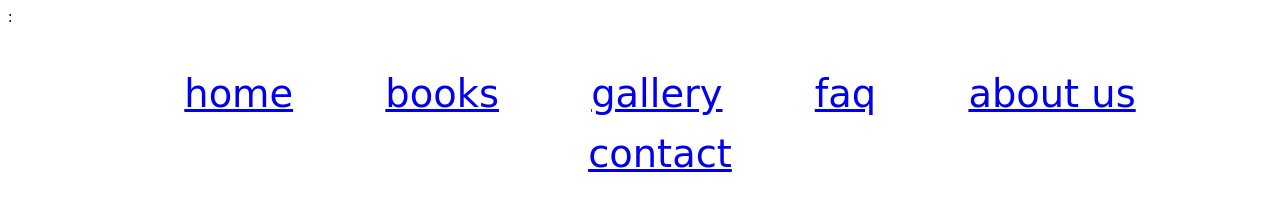
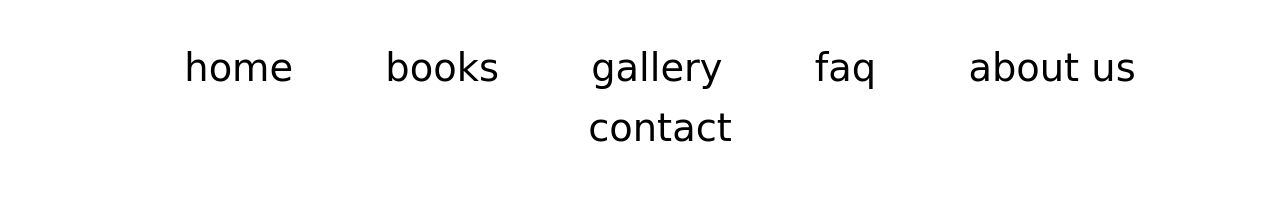
Before and after one commit to kathleen-sones/ksones-final, a plain HTML site: page aboutus.html in a window 1280 px wide. Drawn offline with Linux system fonts and the light colour scheme; a web font is replaced by a local one.

Commit message:
fixed mystery : and edited nav bar

```diff
--- a/aboutus.html
+++ b/aboutus.html
@@ -3,7 +3,7 @@
 <head>
 <link href="styles.css" rel="stylesheet" type="text/css">
 <link href="https://fonts.googleapis.com/css?family=Mrs+Sheppards" rel="stylesheet">
-<link href="https://fonts.googleapis.com/css?family=Montserrat" rel="stylesheet">:
+<link href="https://fonts.googleapis.com/css?family=Montserrat" rel="stylesheet">
 <meta charset="UTF-8">
 <title>About Us</title>
 </head>
--- a/styles.css
+++ b/styles.css
@@ -7,6 +7,7 @@ nav {
 	width: 100%;
 	height: 60px;
 	text-align:center;
+	margin-top:-20;
 }
 
 ul {
@@ -54,3 +55,22 @@ h3 {
 	align:left;
 	margin-top:50px;
 	margin-bottom:-20px;
+
+}
+
+a:link {
+	text-decoration: none;
+	color: black;
+}
+
+a:visited {
+	color: black;
+}
+
+a:active {
+	color:#185D83;
+}
+
+a:hover {
+	color:#185D83;
+}
```
Also changed, not shown: contact.html (+1 -1 lines), faq.html (+1 -1 lines), gallery.html (+1 -1 lines), index.html (+1 -1 lines), products.html (+1 -1 lines).
